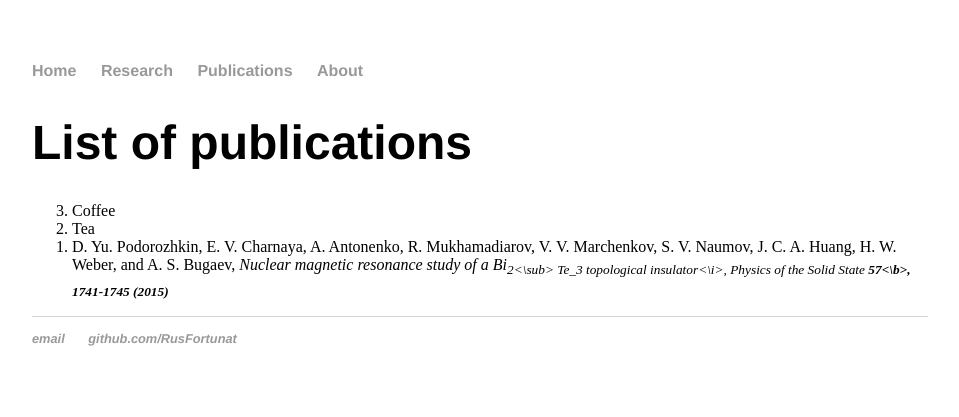
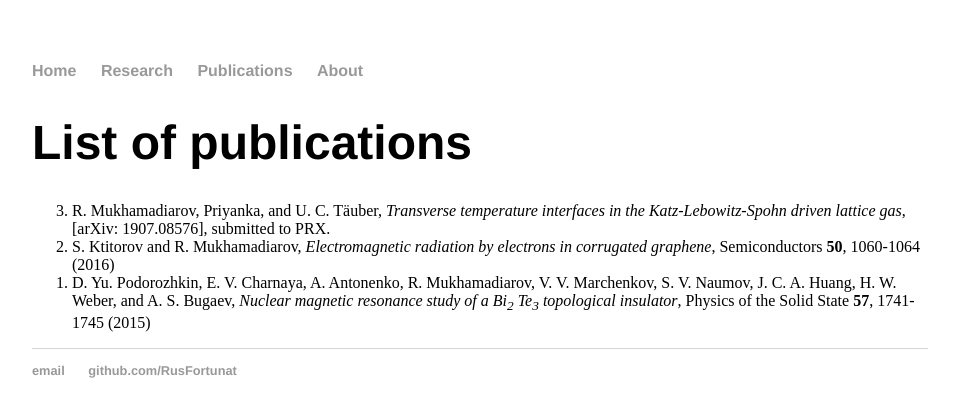
Before and after one commit to RusFortunat/mukhamadiarov, a Jekyll site: the page built from publications/index.html, in a window 1280 px wide. Shown: the top 417 px of the page, without its empty margins (160-1119 px from the left). Built offline with Jekyll 4.4.1, drawn with Linux system fonts in a browser that asks for light colours.

Commit message:
Update index.html

```diff
--- a/publications/index.html
+++ b/publications/index.html
@@ -6,9 +6,9 @@ title: List of publications
 
   <div class="publications">
       <ol reversed type="1">
-        <li>Coffee</li>
-        <li>Tea</li>
-        <li>D. Yu. Podorozhkin, E. V. Charnaya, A. Antonenko, R. Mukhamadiarov, V. V. Marchenkov, S. V. Naumov, J. C. A. Huang, H. W. Weber, and A. S. Bugaev, <i>Nuclear magnetic resonance study of a Bi<sub>2<\sub> Te_3 topological insulator<\i>, Physics of the Solid State <b>57<\b>, 1741-1745 (2015)</li>
+        <li>R. Mukhamadiarov, Priyanka, and U. C. Täuber, <i>Transverse temperature interfaces in the Katz-Lebowitz-Spohn driven lattice gas</i>, [arXiv: 1907.08576], submitted to PRX.</li>
+        <li>S. Ktitorov and R. Mukhamadiarov, <i>Electromagnetic radiation by electrons in corrugated graphene</i>, Semiconductors <b>50</b>, 1060-1064 (2016)</li>
+        <li>D. Yu. Podorozhkin, E. V. Charnaya, A. Antonenko, R. Mukhamadiarov, V. V. Marchenkov, S. V. Naumov, J. C. A. Huang, H. W. Weber, and A. S. Bugaev, <i>Nuclear magnetic resonance study of a Bi<sub>2</sub> Te<sub>3</sub> topological insulator</i>, Physics of the Solid State <b>57</b>, 1741-1745 (2015)</li>
       </ol>
 
   </div>
```
